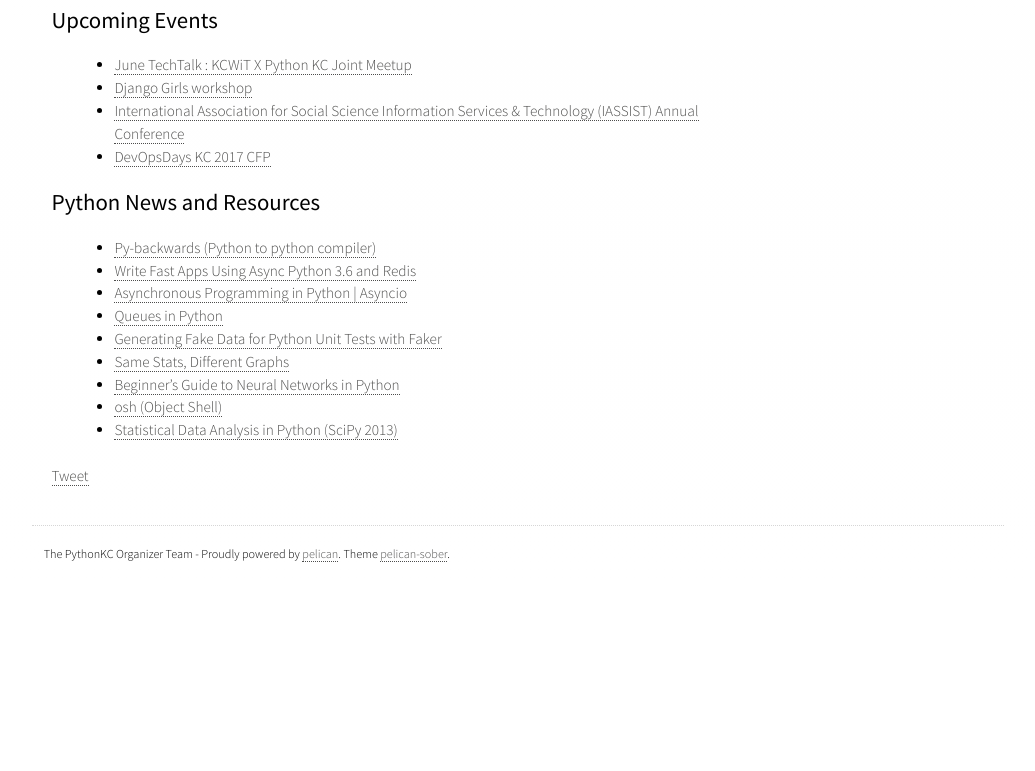
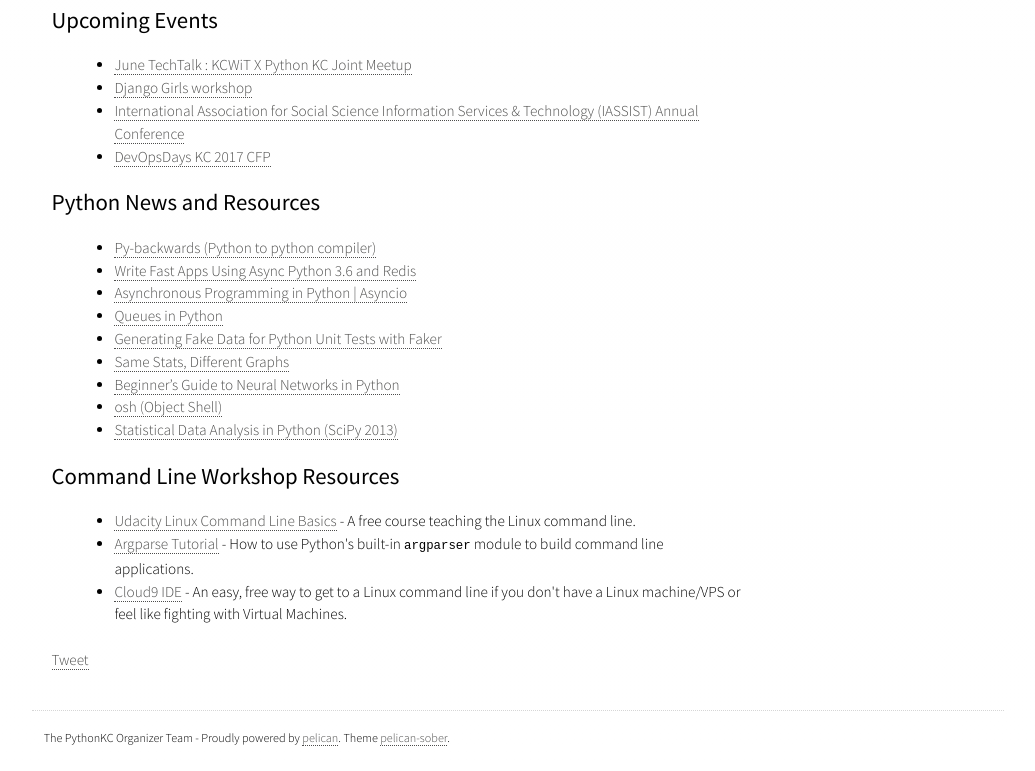
Before and after one commit to pythonkc/pythonkc.github.io, a plain HTML site: page 2017/05/pythonkc-may-2017-coffee-code/index.html in a window 1280 px wide. Shown: the part 535-1306 px from the top of the page, without its empty margins (122-1157 px from the left). Before the commit the page ends 1122 px from the top, so only its background shows below. Drawn offline with Linux system fonts and the light colour scheme.

Commit message:
Update documentation

```diff
--- a/2017/05/pythonkc-may-2017-coffee-code/index.html
+++ b/2017/05/pythonkc-may-2017-coffee-code/index.html
@@ -80,6 +80,12 @@
 <li><a href="https://github.com/geophile/osh">osh (Object Shell)</a></li>
 <li><a href="https://github.com/fonnesbeck/statistical-analysis-python-tutorial">Statistical Data Analysis in Python (SciPy 2013)</a></li>
 </ul>
+<h2>Command Line Workshop Resources</h2>
+<ul>
+<li><a href="https://www.udacity.com/course/linux-command-line-basics--ud595">Udacity Linux Command Line Basics</a> - A free course teaching the Linux command line.</li>
+<li><a href="https://docs.python.org/3.6/howto/argparse.html">Argparse Tutorial</a> - How to use Python's built-in <code>argparser</code> module to build command line applications.</li>
+<li><a href="https://c9.io/">Cloud9 IDE</a> - An easy, free way to get to a Linux command line if you don't have a Linux machine/VPS or feel like fighting with Virtual Machines.</li>
+</ul>
 
 	</article>
 
```
Also changed, not shown: index.html (+6 -0 lines), index2.html (+6 -0 lines), index3.html (+6 -0 lines).
